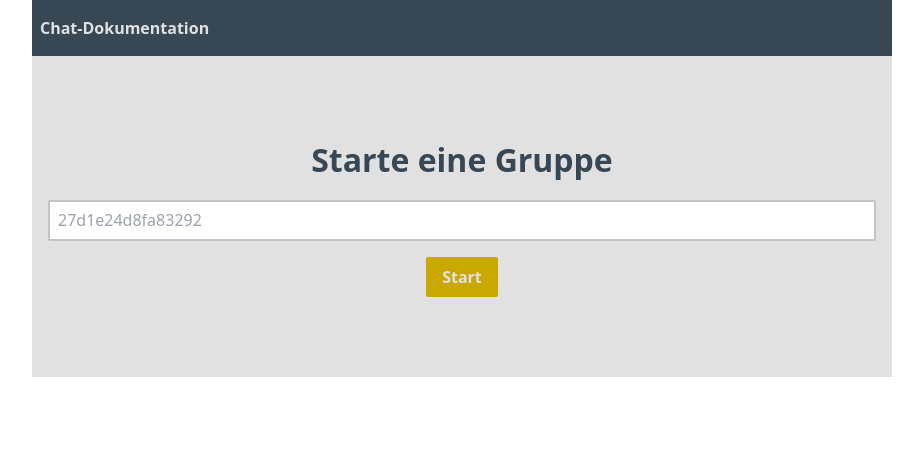
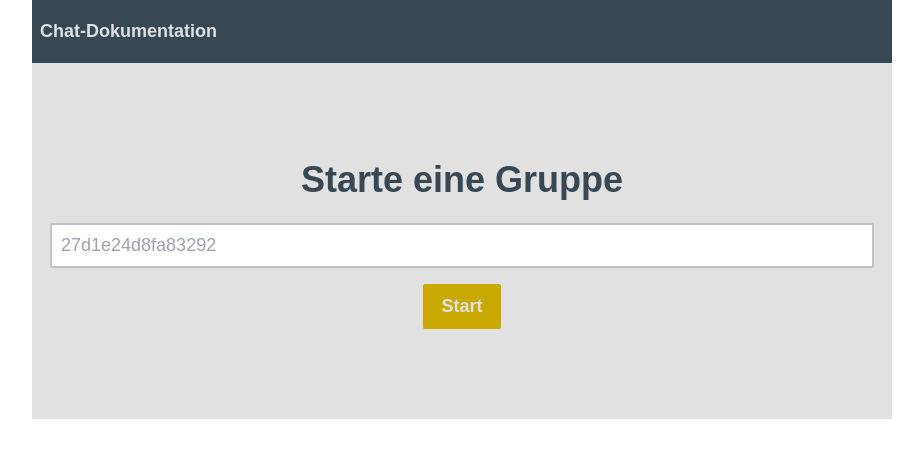
Before and after one commit to lislis/adf-cd, a Vue app in the folder cd-client/: page / in a window 1280 px wide. Shown: the top 458 px of the page, without its empty margins (178-1101 px from the left). Built offline with nearby package versions, Linux system fonts and the light colour scheme; no server answers.

Commit message:
tweak font sizes

```diff
--- a/cd-client/src/index.css
+++ b/cd-client/src/index.css
@@ -12,6 +12,8 @@
     --white: #e1e1e1;
     --black: #000000;
 
+
+    --base-font: 18px;
     --primary: var(--yellow);
     --secondary: var(--steel);
 
@@ -25,9 +27,10 @@
   input[type=text] {
     display: inline-block;
     width: 100%;
-    padding: .4rem .5rem;
+    padding: .4em .5em;
     border: solid 2px var(--cream);
     border-radius: 2px;
+    background-color: white;
     color: var(--steel);
   }
   input:focus {
@@ -42,6 +45,15 @@
   }
   #adf-cd {
     overflow-x: hidden;
+    font-family: sans-serif;
+    font-size: var(--base-font);
+  }
+
+  #adf-cd h1,
+  #adf-cd h2 {
+    font-family: sans-serif;
+    border-bottom: none;
+    padding: 0 !important;
   }
 }
 
@@ -49,7 +61,7 @@
   .header {
     display: flex;
     align-items: center;
-    min-height: 3.5rem;
+    min-height: 3.5em;
     width: 100%;
     border: none;
     background-color: var(--secondary);
@@ -59,19 +71,19 @@
   }
 
   .groupstart {
-    padding: 5rem 1rem;
+    padding: 5em 1em;
     text-align: center;
   }
 
   .title {
     font-weight: 600;
-    font-size: 2rem;
+    font-size: 2em;
     color: var(--steel);
   }
 
   .small-title {
     font-weight: 600;
-    font-size: 1.2rem;
+    font-size: 1.2em;
     color: var(--blue);
   }
 
@@ -98,8 +110,8 @@
   }
 
   .adf-btn--round {
-    width: 3rem;
-    height: 3rem;
+    width: 3em;
+    height: 3em;
     border-radius: 50%;
     padding: 0.6em 0.7em 0.4em 0.3em;
     transform: rotate(45deg);
@@ -126,8 +138,8 @@
   }
   .profile-pic {
     background-color: var(--cream);
-    width: 2.4rem;
-    height: 2.4rem;
+    width: 2.4em;
+    height: 2.4em;
     display: block;
     border-radius: 50%;
     overflow: hidden;
@@ -149,10 +161,10 @@
   .bubble:after {
     content: "";
     display: inline-block;
-    width: 0.7rem;
-    height: 0.7rem;
+    width: 0.7em;
+    height: 0.7em;
     position: absolute;
-    top: 0.8rem;
+    top: 0.8em;
     transform: rotate(45deg);
     z-index: 1;
   }
@@ -167,12 +179,12 @@
     color: var(--steel);
   }
   .left .bubble {
-    margin-left: 0.4rem;
+    margin-left: 0.4em;
     color: var(--steel);
     background-color: var(--cream);
   }
   .left .bubble:after {
-    left: -0.3rem;
+    left: -0.3em;
     background-color: var(--cream);
   }
   .right {
@@ -182,12 +194,12 @@
     color: var(--white);
   }
   .right .bubble {
-    margin-right: 0.4rem;
+    margin-right: 0.4em;
     color: var(--white);
     background-color: var(--blue)
   }
   .right .bubble:after {
-    right: -0.3rem;
+    right: -0.3em;
     background-color: var(--blue)
   }
 
@@ -195,28 +207,28 @@
     display: flex;
     align-items: flex-end;
     justify-content: space-between;
-    padding-bottom: 0.5rem;
+    padding-bottom: 0.5em;
     background-color: var(--white);
   }
   .composer--message {
     display: flex;
-    border-radius: 2rem;
+    border-radius: 2em;
     background-color: white;
     //overflow: hidden;
-    padding-left: 0.6rem;
-    padding-right: 1.6rem;
+    padding-left: 0.6em;
+    padding-right: 1.6em;
   }
 
   .composer--message input {
     border: none;
-    padding: 0.7rem 0.5rem;
+    padding: 0.7em 0.5em;
   }
   .composer--compose {
     flex-grow: 1;
   }
   .composer--send .adf-btn--round {
-    margin-left: 0.5rem;
-    margin-right: 0.5rem;
+    margin-left: 0.5em;
+    margin-right: 0.5em;
   }
 
   .isLeft {
@@ -228,7 +240,7 @@
     background-color: var(--cream);
   }
   .msg-list {
-    min-height: 30rem;
+    min-height: 30em;
   }
 }
 
@@ -237,11 +249,11 @@
     margin-top: 1rem;
   }
   .my-05 {
-    margin-top: 0.5rem;
-    margin-bottom: 0.5rem;
+    margin-top: 0.5em;
+    margin-bottom: 0.5em;
   }
   .mb-3 {
-    margin-bottom: 3rem;
+    margin-bottom: 3em;
   }
 
   .p-2 {
@@ -270,7 +282,7 @@
   }
 
   .small {
-    font-size: 0.75rem;
+    font-size: 0.75em;
   }
 
   .date {
@@ -288,8 +300,8 @@
   }
 
   .arrow {
-    width: 1.2rem;
-    height: 1.2rem;
+    width: 1.2em;
+    height: 1.2em;
   }
   .arrow-right {
     transform: rotate(90deg)
@@ -309,10 +321,10 @@
 
 
   .icon {
-    width: 1.2rem;
-    height: 1.6rem;
+    width: 1.2em;
+    height: 1.6em;
     display: block;
-    text-indent: 999rem;
+    text-indent: 999em;
     overflow: hidden;
     background-image: url(/file-image-regular.svg);
     background-repeat: no-repeat;
```
